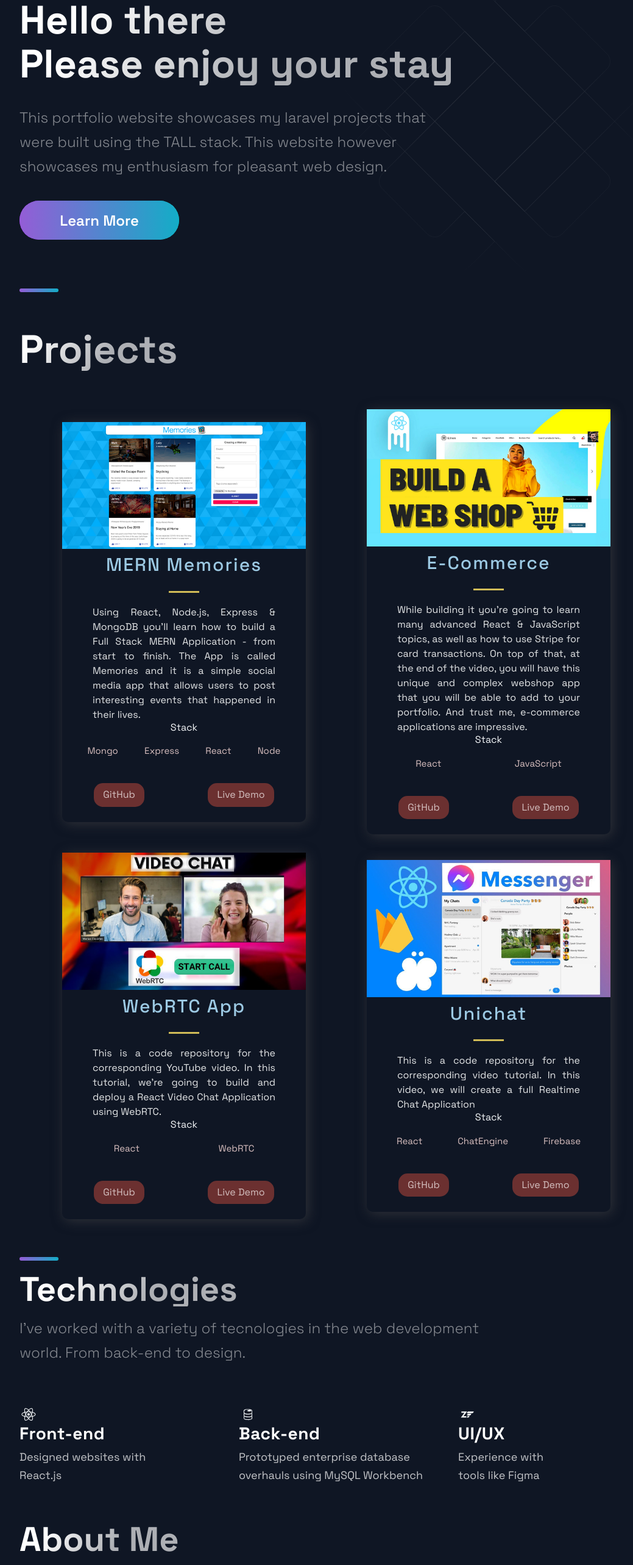
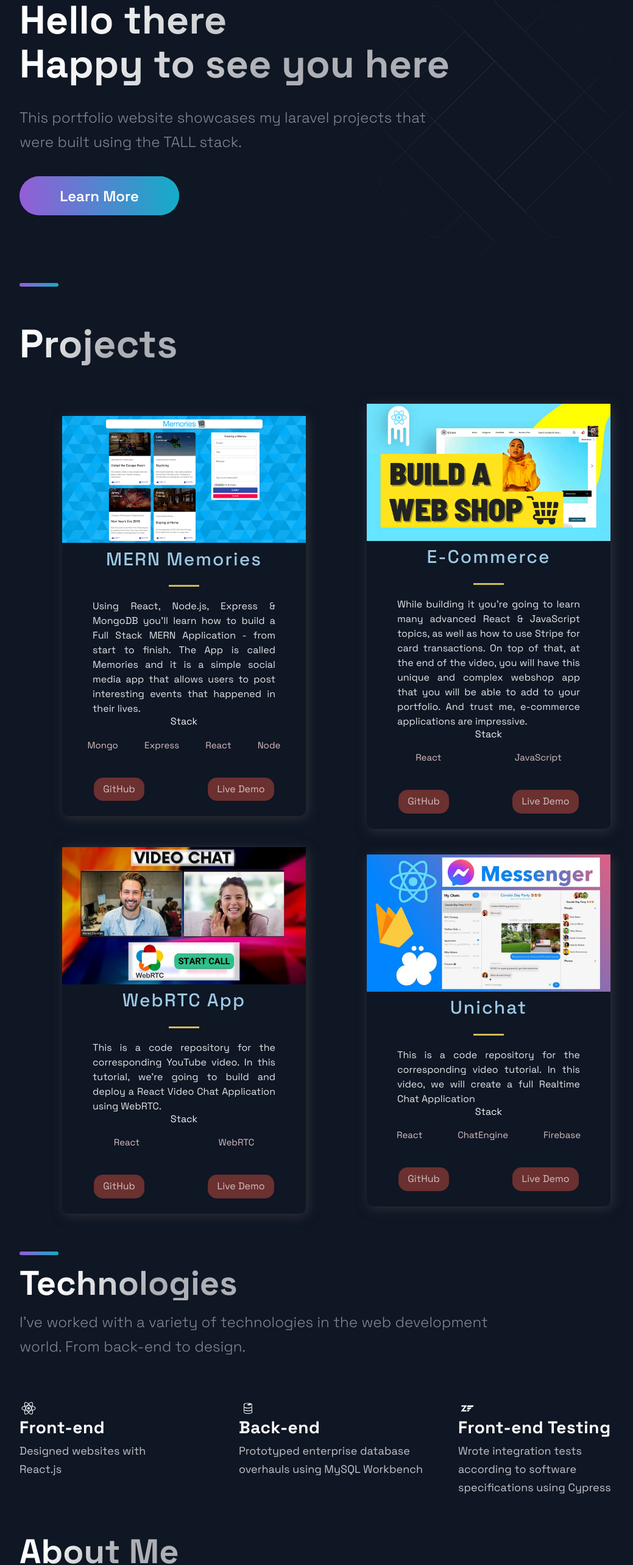
Before and after one commit to iCHIrTmA/next-portfolio, a Next.js app: page / in a window 1280 px wide. Shown: the part 173-2739 px from the top of the page at 61% size, without its empty margins (88-1127 px from the left). Built offline with nearby package versions, Linux system fonts and the light colour scheme.

Commit message:
spelling corrections and content modifications

```diff
--- a/src/components/Hero/Hero.js
+++ b/src/components/Hero/Hero.js
@@ -13,14 +13,13 @@ const Hero = (props) => (
     <LeftSection>
       <SectionTitle main center>
         Hello there <br />
-        Please enjoy your stay
+        Happy to see you here
       </SectionTitle>
       <SectionText>
         This portfolio website showcases my laravel projects that were built
-        using the TALL stack. This website however showcases my enthusiasm for
-        pleasant web design.
+        using the TALL stack.
       </SectionText>
-      <Button onClick={() => (window.location = "https://google.com")}>
+      <Button onClick={() => (window.location = "https://tallstack.dev/")}>
         Learn More
       </Button>
     </LeftSection>
--- a/src/components/Technologies/Technologies.js
+++ b/src/components/Technologies/Technologies.js
@@ -20,7 +20,7 @@ const Technologies = () => (
     <br />
     <SectionTitle>Technologies</SectionTitle>
     <SectionText>
-      I've worked with a variety of tecnologies in the web development world.
+      I've worked with a variety of technologies in the web development world.
       From back-end to design.
     </SectionText>
     <List>
@@ -47,11 +47,11 @@ const Technologies = () => (
       <ListItem>
         <DiZend size="3rem" />
         <ListContainer>
-          <ListTitle>UI/UX</ListTitle>
+          <ListTitle>Front-end Testing</ListTitle>
           <ListParagraph>
-            Experience with
+            Wrote integration tests
             <br />
-            tools like Figma
+            according to software specifications using Cypress
           </ListParagraph>
         </ListContainer>
       </ListItem>
--- a/src/components/TimeLine/TimeLine.js
+++ b/src/components/TimeLine/TimeLine.js
@@ -67,8 +67,8 @@ const Timeline = () => {
     <Section id="about">
       <SectionTitle>About Me</SectionTitle>
       <SectionText>
-        I like meaningful work with a slight complexity to keep me sharp and
-        engaged.
+        Knowledge sharing. Working alongside brilliant individuals. This kept me sharp and
+        engaged throughout my career.
       </SectionText>
       <CarouselContainer ref={carouselRef} onScroll={handleScroll}>
         <>
```
